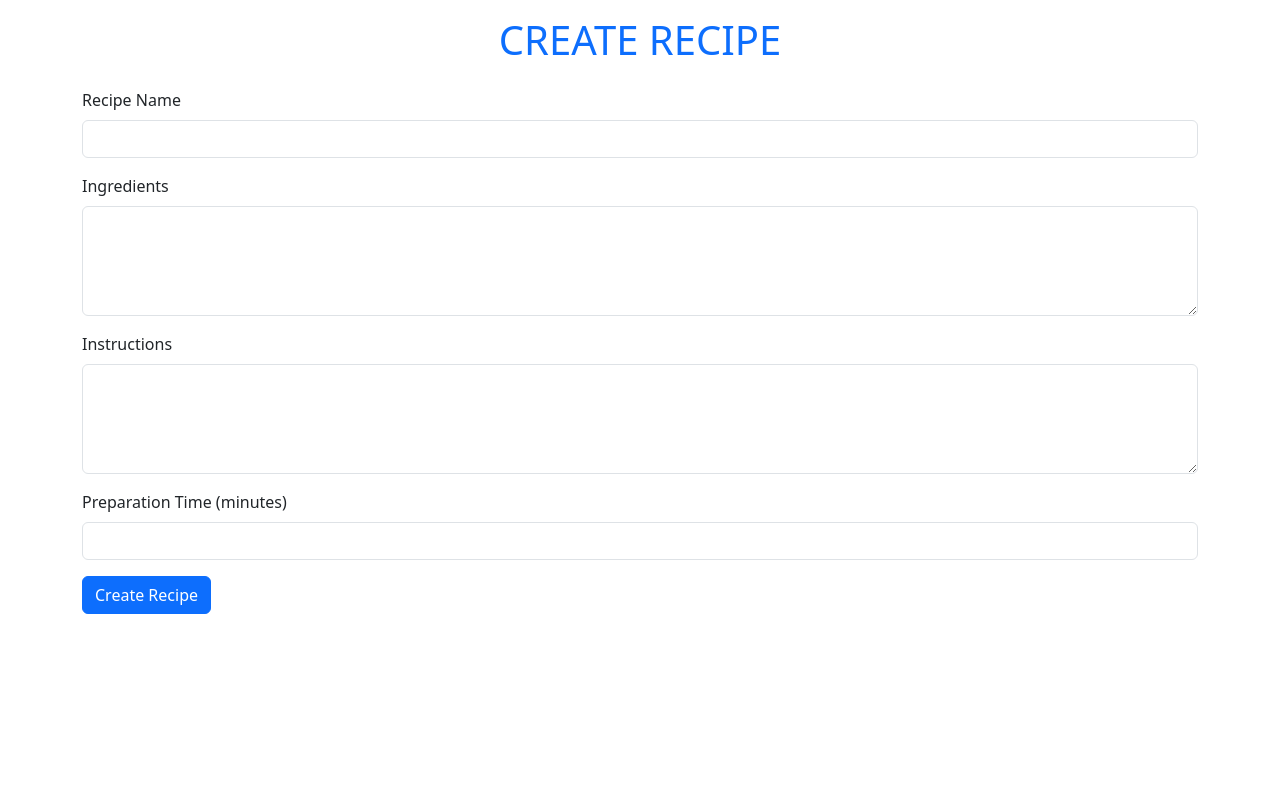
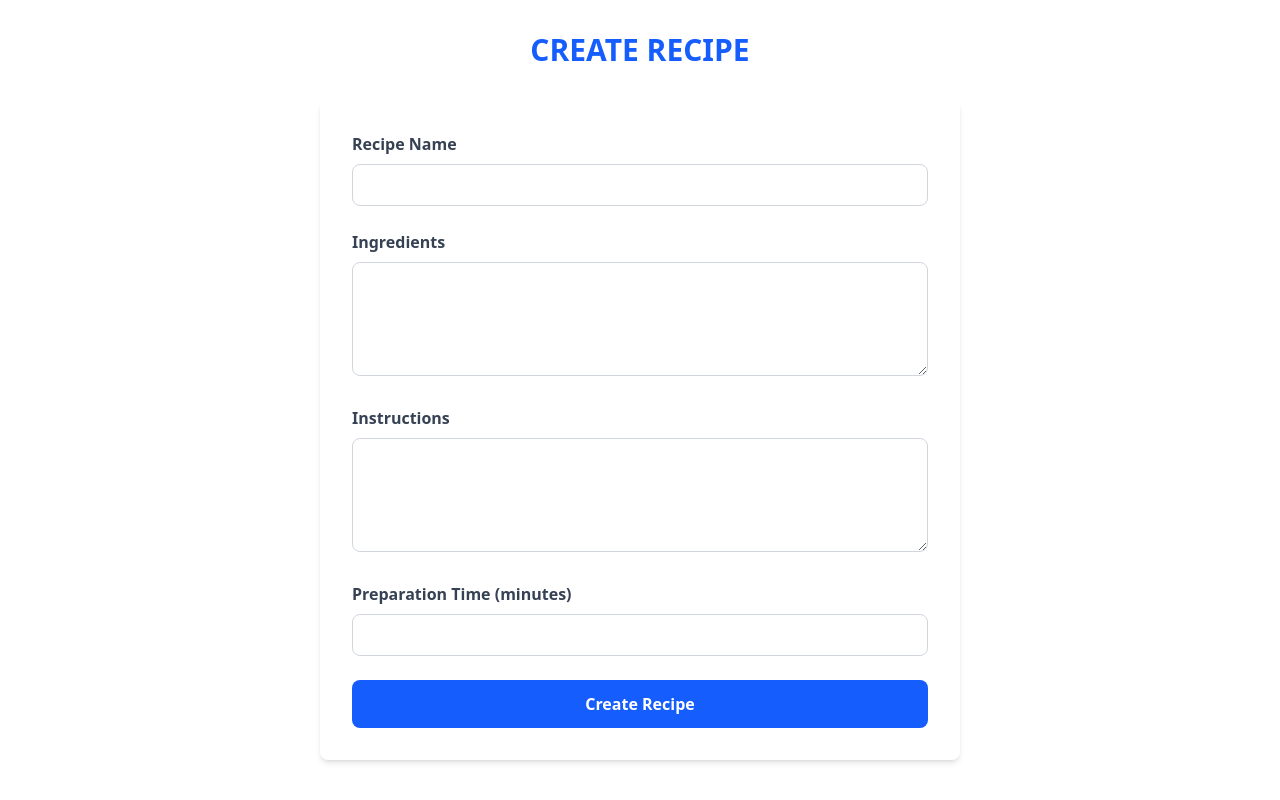
Before and after one commit to ranishbhattarai/Mindraiser-Recipe, a Django app: page /recipe/create/ in a window 1280 px wide. Run offline with Django 5.2, Linux system fonts and the light colour scheme.

Commit message:
Used Tailwinf for more attractive website

```diff
--- a/recipe/urls.py
+++ b/recipe/urls.py
@@ -1,7 +1,7 @@
 from django.urls import path
 from . import views
 urlpatterns = [
-    path('recipe/', views.recipe_list, name='recipe_list'),
+    path('', views.recipe_list, name='recipe_list'),
     path('recipe/create/', views.recipe_create, name='recipe_create'),
     path('recipe/edit/<int:recipe_id>/', views.recipe_edit, name='edit_recipe'),
     path('recipe/delete/<int:recipe_id>/', views.recipe_delete, name='delete_recipe'),
--- a/templates/base.html
+++ b/templates/base.html
@@ -4,8 +4,7 @@
     <meta charset="UTF-8">
     <meta name="viewport" content="width=device-width, initial-scale=1.0">
     <title>{% block title %}My Recipe App{% endblock %}</title>
-    <link href="https://cdn.jsdelivr.net/npm/bootstrap@5.3.8/dist/css/bootstrap.min.css" rel="stylesheet" integrity="sha384-sRIl4kxILFvY47J16cr9ZwB07vP4J8+LH7qKQnuqkuIAvNWLzeN8tE5YBujZqJLB" crossorigin="anonymous">
-<script src="https://cdn.jsdelivr.net/npm/bootstrap@5.3.8/dist/js/bootstrap.bundle.min.js" integrity="sha384-FKyoEForCGlyvwx9Hj09JcYn3nv7wiPVlz7YYwJrWVcXK/BmnVDxM+D2scQbITxI" crossorigin="anonymous"></script>
+     <script src="https://cdn.jsdelivr.net/npm/@tailwindcss/browser@4"></script>
 
 </head>
 <body>
--- a/templates/recipe_create.html
+++ b/templates/recipe_create.html
@@ -1,27 +1,29 @@
 {% extends 'base.html' %}
 {% block title %}Recipe Create{% endblock title %}
 {% block body %}
-<div class="container">
-    <h1 class="page-header text-center p-3 text-uppercase text-primary">Create Recipe</h1>
+<div class="container mx-auto px-4 py-8 max-w-2xl">
+    <h1 class="text-3xl font-bold text-center text-blue-600 uppercase mb-8">Create Recipe</h1>
+    <div class="bg-white shadow-md rounded-lg p-8">
         <form action="{% url 'recipe_create' %}" method="POST">
             {% csrf_token %}
-        <div class="mb-3">
-            <label for="name" class="form-label">Recipe Name</label>
-            <input type="text" class="form-control" id="name" name="name" required>
+            <div class="mb-6">
+                <label for="name" class="block text-gray-700 font-semibold mb-2">Recipe Name</label>
+                <input type="text" class="w-full px-4 py-2 border border-gray-300 rounded-lg focus:outline-none focus:ring-2 focus:ring-blue-500" id="name" name="name" required>
             </div>
-    <div class="mb-3">
-        <label for="ingredients" class="form-label">Ingredients</label>
-        <textarea class="form-control" id="ingredients" name="ingredients" rows="4" required></textarea>
+            <div class="mb-6">
+                <label for="ingredients" class="block text-gray-700 font-semibold mb-2">Ingredients</label>
+                <textarea class="w-full px-4 py-2 border border-gray-300 rounded-lg focus:outline-none focus:ring-2 focus:ring-blue-500" id="ingredients" name="ingredients" rows="4" required></textarea>
             </div>
-    <div class="mb-3">
-        <label for="instructions" class="form-label">Instructions</label>
-        <textarea class="form-control" id="instructions" name="instructions" rows="4" required></textarea>
+            <div class="mb-6">
+                <label for="instructions" class="block text-gray-700 font-semibold mb-2">Instructions</label>
+                <textarea class="w-full px-4 py-2 border border-gray-300 rounded-lg focus:outline-none focus:ring-2 focus:ring-blue-500" id="instructions" name="instructions" rows="4" required></textarea>
             </div>
-    <div class="mb-3">
-        <label for="prep_time" class="form-label">Preparation Time (minutes)</label>
-        <input type="number" class="form-control" id="prep_time" name="prep_time" required>
+            <div class="mb-6">
+                <label for="prep_time" class="block text-gray-700 font-semibold mb-2">Preparation Time (minutes)</label>
+                <input type="number" class="w-full px-4 py-2 border border-gray-300 rounded-lg focus:outline-none focus:ring-2 focus:ring-blue-500" id="prep_time" name="prep_time" required>
             </div>
-    <button type="submit" class="btn btn-primary">Create Recipe</button>
+            <button type="submit" class="w-full bg-blue-600 hover:bg-blue-700 text-white font-semibold py-3 rounded-lg transition">Create Recipe</button>
         </form>
     </div>
+</div>
 {% endblock body %}
```
Also changed, not shown: templates/recipe_delete.html (+10 -8 lines), templates/recipe_edit.html (+17 -15 lines), templates/recipe_lists.html (+25 -25 lines). Lines whose indentation alone changed are shown as unchanged.
